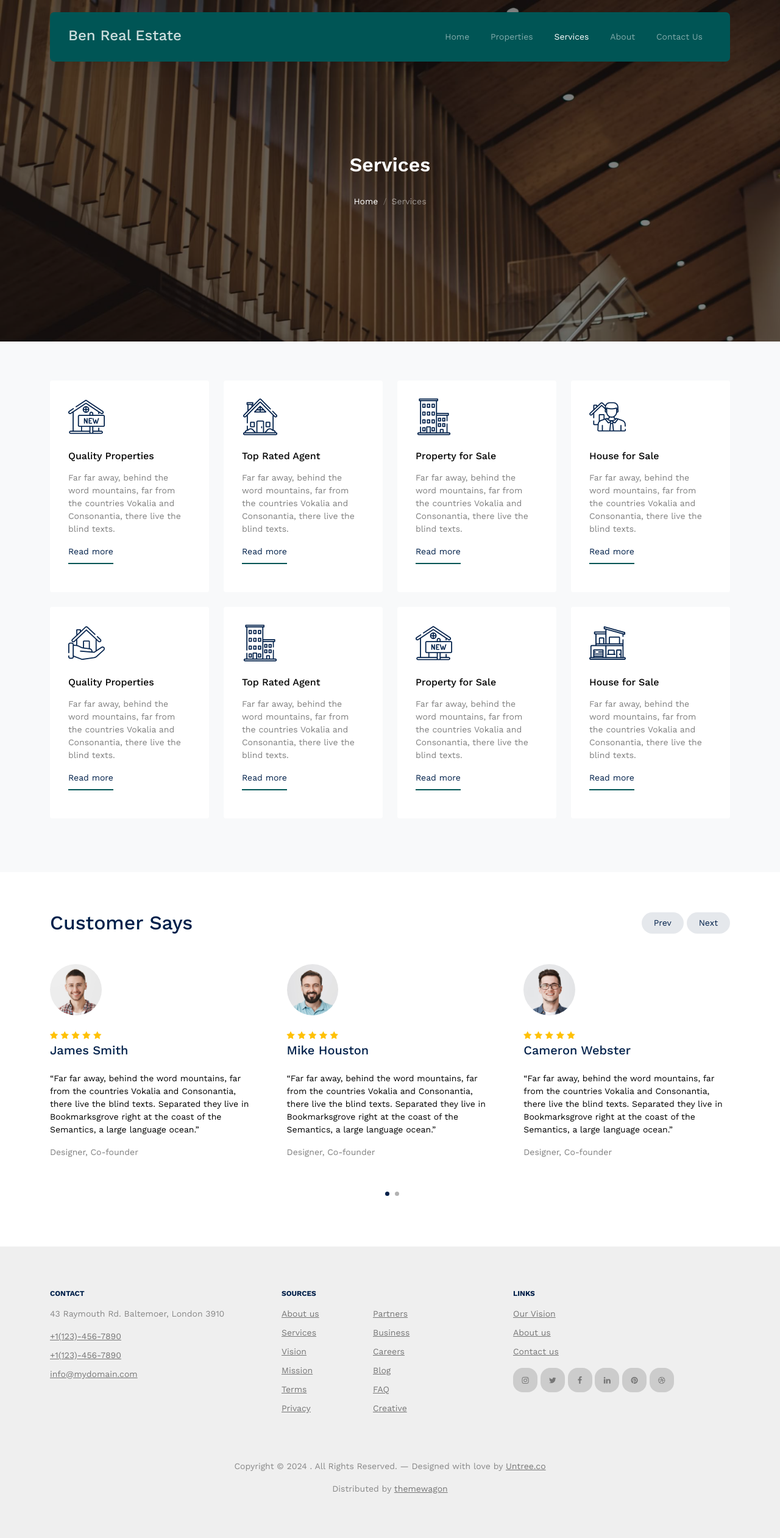
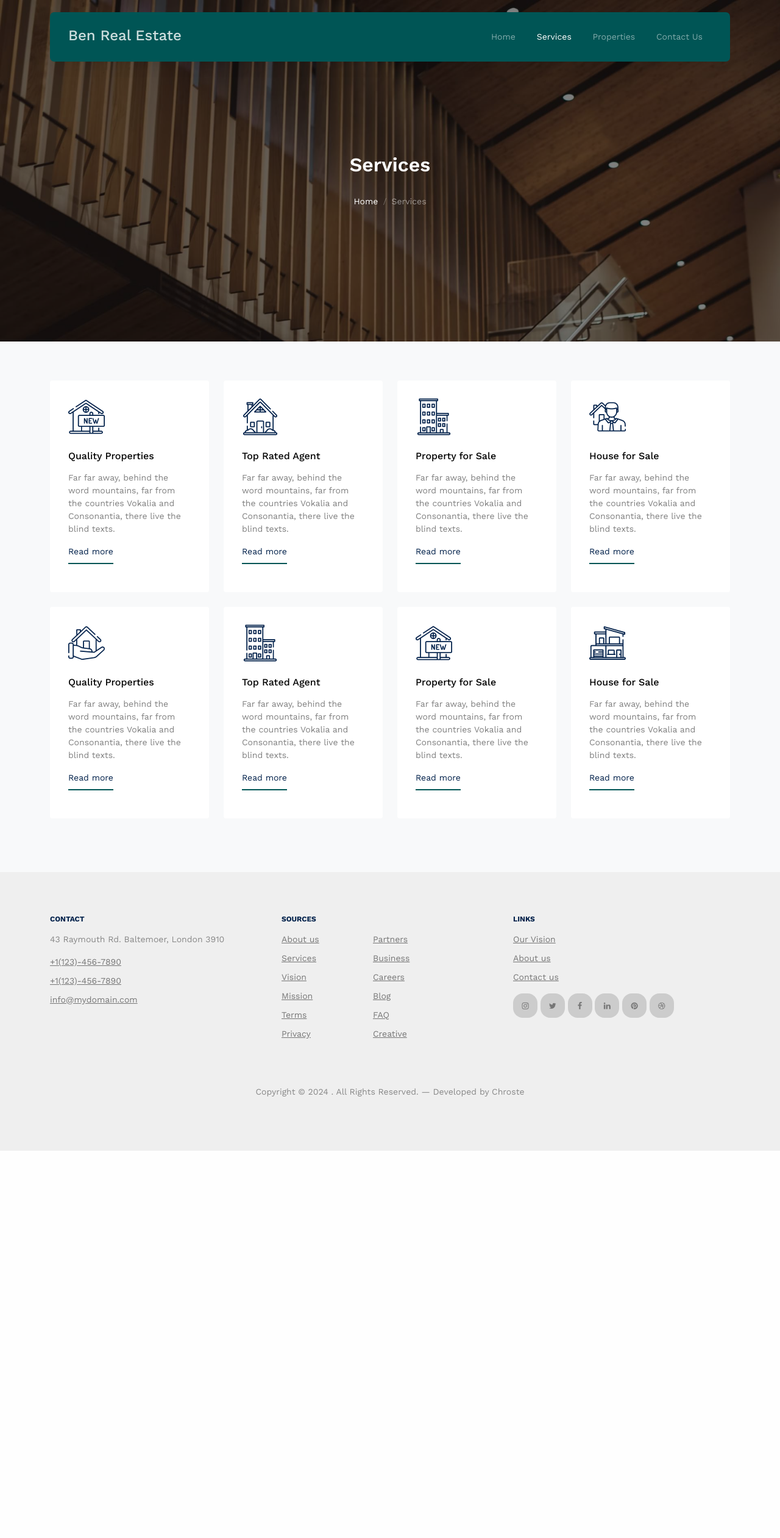
Before and after one commit to AimeKelvin/Ben_Real_estate_byChroste, a PHP site: page /services.html in a window 1280 px wide. Shown: the whole page at 61% size. After the commit the page ends 1887 px from the top, so only its background shows below. Run offline with PHP 8.4, Linux system fonts and the light colour scheme; some web fonts are replaced.

Commit message:
Made new changes on client frontend

```diff
--- a/admin/analytics.html
+++ b/admin/analytics.html
@@ -4,7 +4,7 @@
     <meta charset="UTF-8">
     <meta name="viewport" content="width=device-width, initial-scale=1.0">
     <title>Admin Panel . Analytics</title>
-    <link rel="stylesheet" href="main.css">
+    <link rel="stylesheet" href="styles/main.css">
     <script src="https://cdn.tailwindcss.com"></script>
     <script>
         tailwind.config = {
--- a/admin/create.html
+++ b/admin/create.html
@@ -4,7 +4,7 @@
     <meta charset="UTF-8">
     <meta name="viewport" content="width=device-width, initial-scale=1.0">
     <title>Admin Panel . Create</title>
-    <link rel="stylesheet" href="main.css">
+    <link rel="stylesheet" href="styles/main.css">
     <script src="https://cdn.tailwindcss.com"></script>
     <script>
         tailwind.config = {
--- a/admin/history.html
+++ b/admin/history.html
@@ -4,7 +4,7 @@
     <meta charset="UTF-8">
     <meta name="viewport" content="width=device-width, initial-scale=1.0">
     <title>Admin Panel . History</title>
-    <link rel="stylesheet" href="main.css">
+    <link rel="stylesheet" href="styles/main.css">
     <script src="https://cdn.tailwindcss.com"></script>
     <script>
         tailwind.config = {
--- a/admin/manage.html
+++ b/admin/manage.html
@@ -4,7 +4,7 @@
     <meta charset="UTF-8">
     <meta name="viewport" content="width=device-width, initial-scale=1.0">
     <title>Admin Panel . Manage</title>
-    <link rel="stylesheet" href="main.css">
+    <link rel="stylesheet" href="styles/main.css">
     <script src="https://cdn.tailwindcss.com"></script>
     <script>
         tailwind.config = {
--- a/admin/main.css
+++ b/admin/styles/main.css
@@ -26,3 +26,9 @@ body {
     max-width: 300px;
     max-height: 300px;
 }
+
+/* ------Developed and Maintained by Kwizera Caleb ---- */
+
+/* Github: https://github.com/KWIZERA-CALEB*/
+
+/*  Year --- 2024  */
--- a/services.html
+++ b/services.html
@@ -1,9 +1,3 @@
-<!-- /*
-* Template Name: Property
-* Template Author: Untree.co
-* Template URI: https://untree.co/
-* License: https://creativecommons.org/licenses/by/3.0/
-*/ -->
 <!DOCTYPE html>
 <html lang="en">
   <head>
@@ -29,9 +23,7 @@
     <link rel="stylesheet" href="css/aos.css" />
     <link rel="stylesheet" href="css/style.css" />
 
-    <title>
-      Property &mdash; Free Bootstrap 5 Website Template by Untree.co
-    </title>
+    <title>Services</title>
   </head>
   <body>
     <div class="site-mobile-menu site-navbar-target">
@@ -53,9 +45,8 @@
               class="js-clone-nav d-none d-lg-inline-block text-start site-menu float-end"
             >
               <li><a href="index.html">Home</a></li>
-              <li> <a href="properties.html">Properties</a> </li>
-              <li class="active"><a href="services.html">Services</a></li>
-              <li><a href="index.html">About</a></li>
+              <li  class="active"><a href="services.html">Services</a></li>
+              <li><a href="properties.html">Properties</a></li>
               <li><a href="contact.html">Contact Us</a></li>
             </ul>
 
@@ -205,139 +196,6 @@
       </div>
     </div>
 
-    <div class="section sec-testimonials">
-      <div class="container">
-        <div class="row mb-5 align-items-center">
-          <div class="col-md-6">
-            <h2 class="font-weight-bold heading text-primary mb-4 mb-md-0">
-              Customer Says
-            </h2>
-          </div>
-          <div class="col-md-6 text-md-end">
-            <div id="testimonial-nav">
-              <span class="prev" data-controls="prev">Prev</span>
-
-              <span class="next" data-controls="next">Next</span>
-            </div>
-          </div>
-        </div>
-
-        <div class="row">
-          <div class="col-lg-4"></div>
-        </div>
-        <div class="testimonial-slider-wrap">
-          <div class="testimonial-slider">
-            <div class="item">
-              <div class="testimonial">
-                <img
-                  src="images/person_1-min.jpg"
-                  alt="Image"
-                  class="img-fluid rounded-circle w-25 mb-4"
-                />
-                <div class="rate">
-                  <span class="icon-star text-warning"></span>
-                  <span class="icon-star text-warning"></span>
-                  <span class="icon-star text-warning"></span>
-                  <span class="icon-star text-warning"></span>
-                  <span class="icon-star text-warning"></span>
-                </div>
-                <h3 class="h5 text-primary mb-4">James Smith</h3>
-                <blockquote>
-                  <p>
-                    &ldquo;Far far away, behind the word mountains, far from the
-                    countries Vokalia and Consonantia, there live the blind
-                    texts. Separated they live in Bookmarksgrove right at the
-                    coast of the Semantics, a large language ocean.&rdquo;
-                  </p>
-                </blockquote>
-                <p class="text-black-50">Designer, Co-founder</p>
-              </div>
-            </div>
-
-            <div class="item">
-              <div class="testimonial">
-                <img
-                  src="images/person_2-min.jpg"
-                  alt="Image"
-                  class="img-fluid rounded-circle w-25 mb-4"
-                />
-                <div class="rate">
-                  <span class="icon-star text-warning"></span>
-                  <span class="icon-star text-warning"></span>
-                  <span class="icon-star text-warning"></span>
-                  <span class="icon-star text-warning"></span>
-                  <span class="icon-star text-warning"></span>
-                </div>
-                <h3 class="h5 text-primary mb-4">Mike Houston</h3>
-                <blockquote>
-                  <p>
-                    &ldquo;Far far away, behind the word mountains, far from the
-                    countries Vokalia and Consonantia, there live the blind
-                    texts. Separated they live in Bookmarksgrove right at the
-                    coast of the Semantics, a large language ocean.&rdquo;
-                  </p>
-                </blockquote>
-                <p class="text-black-50">Designer, Co-founder</p>
-              </div>
-            </div>
-
-            <div class="item">
-              <div class="testimonial">
-                <img
-                  src="images/person_3-min.jpg"
-                  alt="Image"
-                  class="img-fluid rounded-circle w-25 mb-4"
-                />
-                <div class="rate">
-                  <span class="icon-star text-warning"></span>
-                  <span class="icon-star text-warning"></span>
-                  <span class="icon-star text-warning"></span>
-                  <span class="icon-star text-warning"></span>
-                  <span class="icon-star text-warning"></span>
-                </div>
-                <h3 class="h5 text-primary mb-4">Cameron Webster</h3>
-                <blockquote>
-                  <p>
-                    &ldquo;Far far away, behind the word mountains, far from the
-                    countries Vokalia and Consonantia, there live the blind
-                    texts. Separated they live in Bookmarksgrove right at the
-                    coast of the Semantics, a large language ocean.&rdquo;
-                  </p>
-                </blockquote>
-                <p class="text-black-50">Designer, Co-founder</p>
-              </div>
-            </div>
-
-            <div class="item">
-              <div class="testimonial">
-                <img
-                  src="images/person_4-min.jpg"
-                  alt="Image"
-                  class="img-fluid rounded-circle w-25 mb-4"
-                />
-                <div class="rate">
-                  <span class="icon-star text-warning"></span>
-                  <span class="icon-star text-warning"></span>
-                  <span class="icon-star text-warning"></span>
-                  <span class="icon-star text-warning"></span>
-                  <span class="icon-star text-warning"></span>
-                </div>
-                <h3 class="h5 text-primary mb-4">Dave Smith</h3>
-                <blockquote>
-                  <p>
-                    &ldquo;Far far away, behind the word mountains, far from the
-                    countries Vokalia and Consonantia, there live the blind
-                    texts. Separated they live in Bookmarksgrove right at the
-                    coast of the Semantics, a large language ocean.&rdquo;
-                  </p>
-                </blockquote>
-                <p class="text-black-50">Designer, Co-founder</p>
-              </div>
-            </div>
-          </div>
-        </div>
-      </div>
-    </div>
 
     <div class="site-footer">
       <div class="container">
@@ -418,26 +276,13 @@
 
         <div class="row mt-5">
           <div class="col-12 text-center">
-            <!--
-              **==========
-              NOTE:
-              Please don't remove this copyright link unless you buy the license here https://untree.co/license/
-              **==========
-            -->
-
             <p>
               Copyright &copy;
               <script>
                 document.write(new Date().getFullYear());
               </script>
-              . All Rights Reserved. &mdash; Designed with love by
-              <a href="https://untree.co">Untree.co</a>
-              <!-- License information: https://untree.co/license/ -->
+              . All Rights Reserved. &mdash; Developed by Chroste
             </p>
-            <div>
-              Distributed by
-              <a href="https://themewagon.com/" target="_blank">themewagon</a>
-            </div>
           </div>
         </div>
       </div>
```
Also changed, not shown: admin/login.html (added, +44 -0 lines), contact.html (+4 -27 lines), index.html (+5 -20 lines), properties.html (+3 -24 lines), property-single.html (+4 -30 lines).
